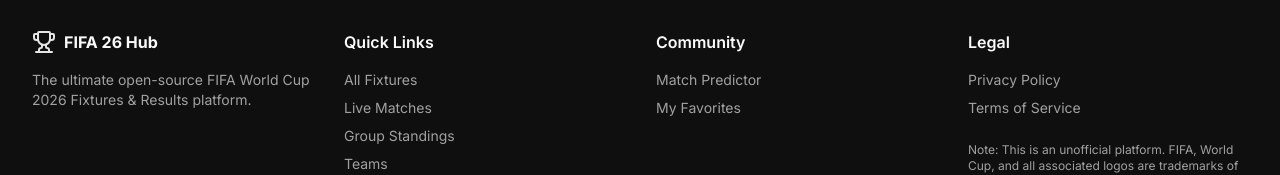
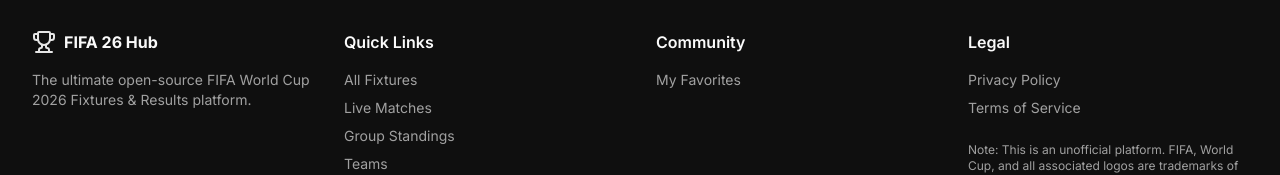
Before and after one commit to Coder-Sadik/FIFA-2026-Local-Hub, a Next.js app: page /live in a window 1280 px wide. Shown: the part 1359-1534 px from the top of the page. Built offline with nearby package versions, Linux system fonts and the light colour scheme; no server answers; what i18n-iso-countries would draw is missing.

Commit message:
Remove Match Predictor link from footer

```diff
--- a/src/components/layout/Footer.tsx
+++ b/src/components/layout/Footer.tsx
@@ -26,7 +26,6 @@
         <div>
           <h4 className="font-semibold mb-4">Community</h4>
           <ul className="space-y-2 text-sm text-muted-foreground">
-            <li><Link href="/predictions" className="hover:text-primary">Match Predictor</Link></li>
             <li><Link href="/favorites" className="hover:text-primary">My Favorites</Link></li>
           </ul>
         </div>
```
